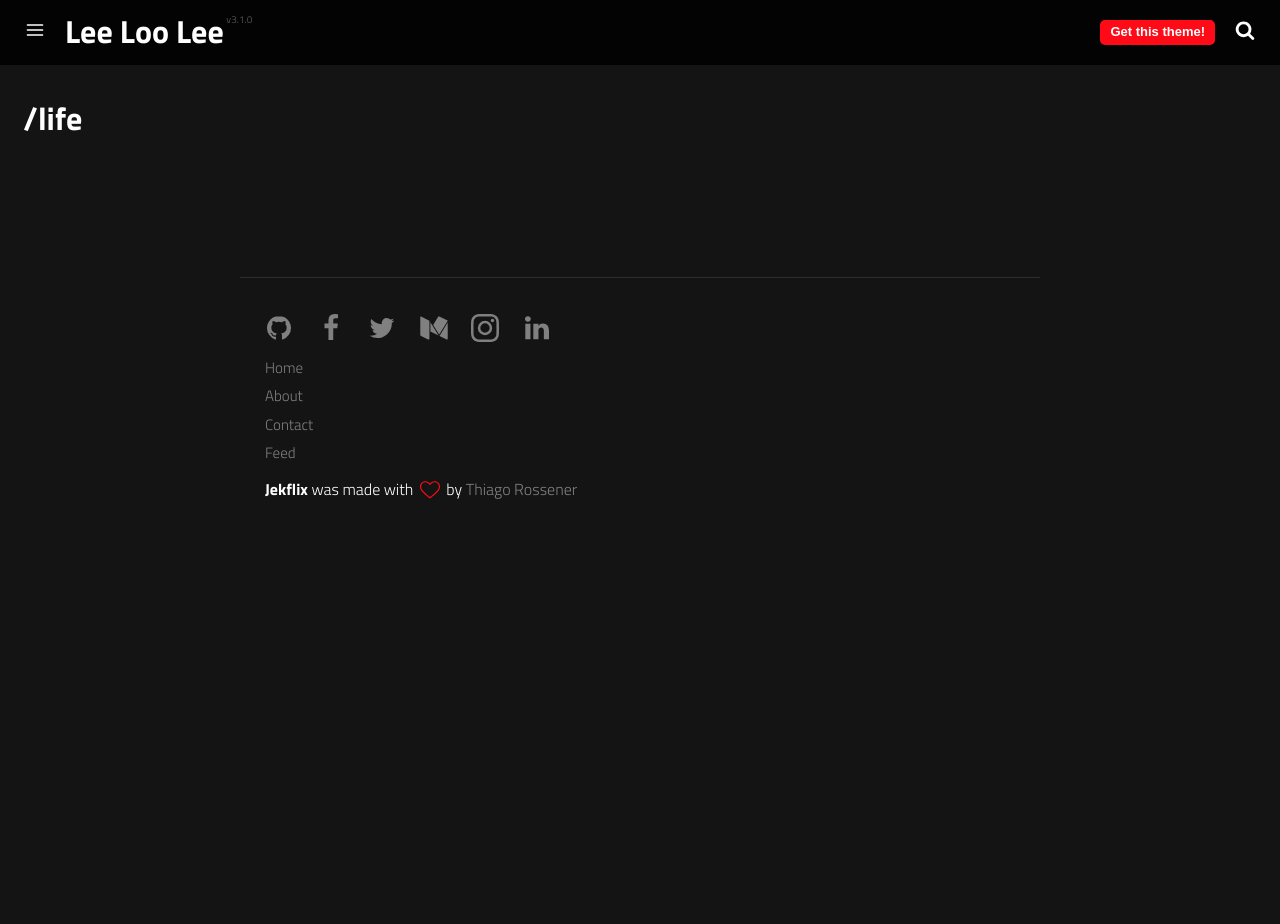
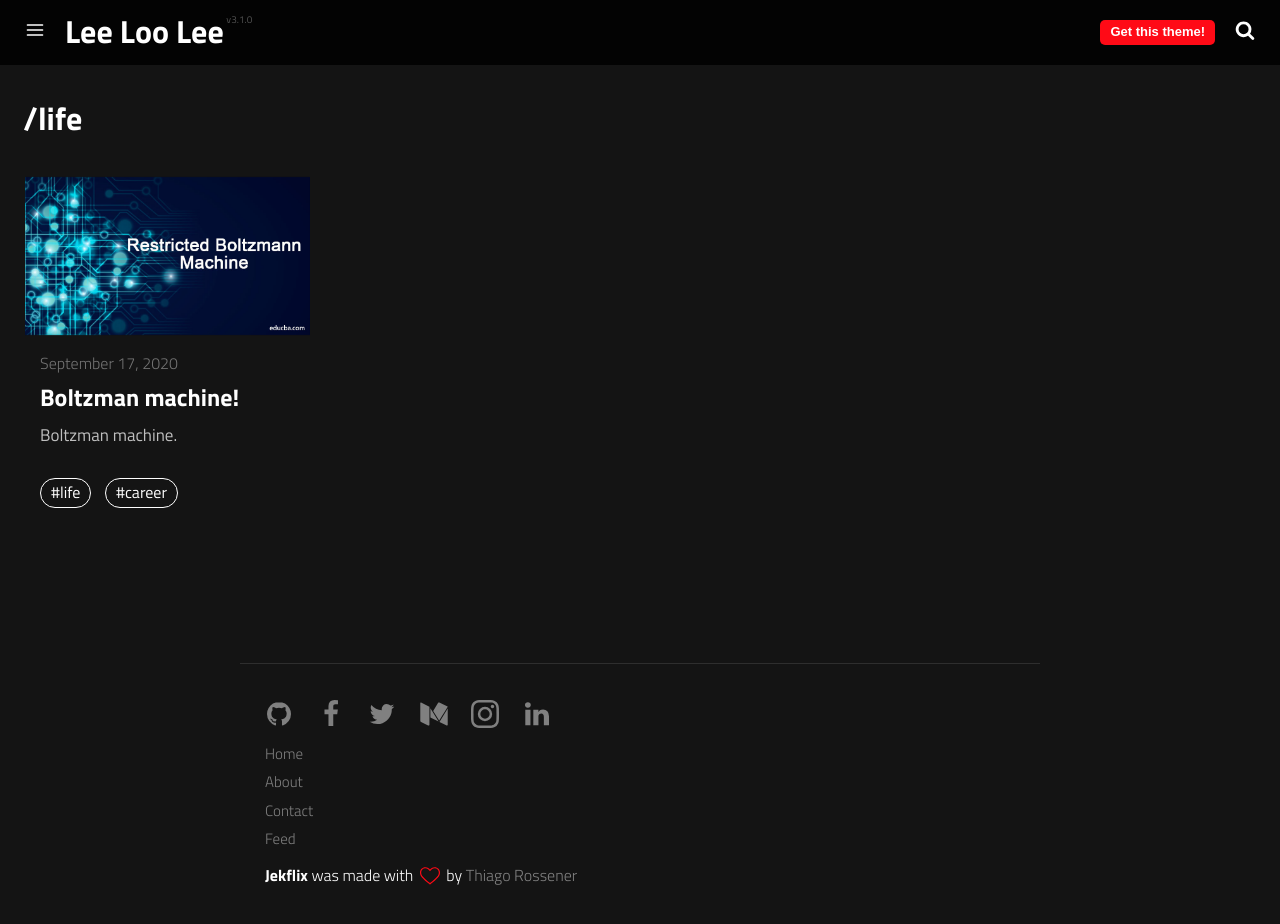
Before and after one commit to leeloolee/leeloolee.github.io, a Jekyll site: the page built from category/life.md, in a window 1280 px wide and 924 px high. Built offline with Jekyll 4.4.1, drawn with Linux system fonts in a browser that asks for light colours; a script that is not in the unit is left out.

Commit message:
Update 2020-09-17-Boltzmann machine.md

```diff
--- a/_posts/2020-09-17-Boltzmann machine.md
+++ b/_posts/2020-09-17-Boltzmann machine.md
@@ -6,9 +6,9 @@ subtitle: Boltzman machine.
 description: Boltzman machine.
 image: https://github.com/leeloolee/leeloolee.github.io/blob/master/Restricted-Boltzmann-Machine.jpg?raw=true
 optimized_image: https://github.com/leeloolee/leeloolee.github.io/blob/master/Restricted-Boltzmann-Machine.jpg?raw=true
-category: work
+category: life
 tags:
-  - work
+  - life
   - career
 author: leeloolee
 ---
```
